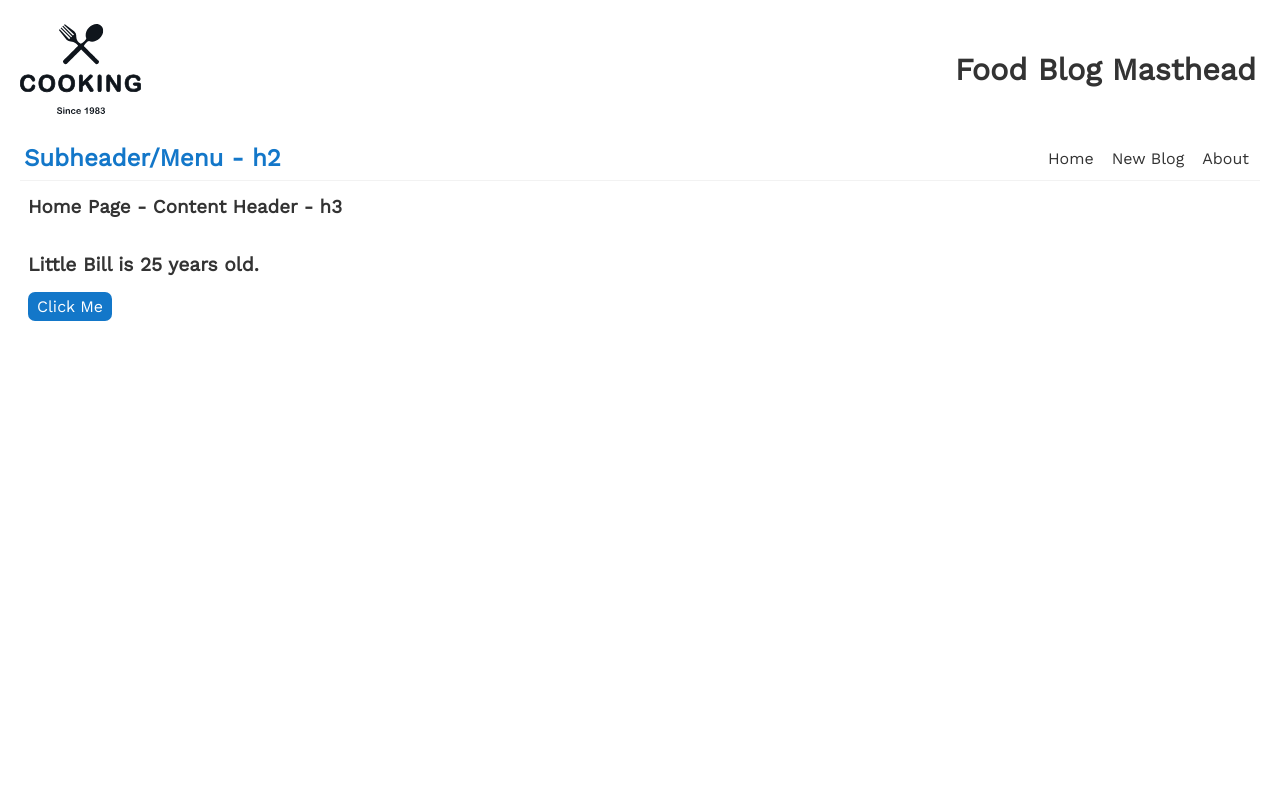
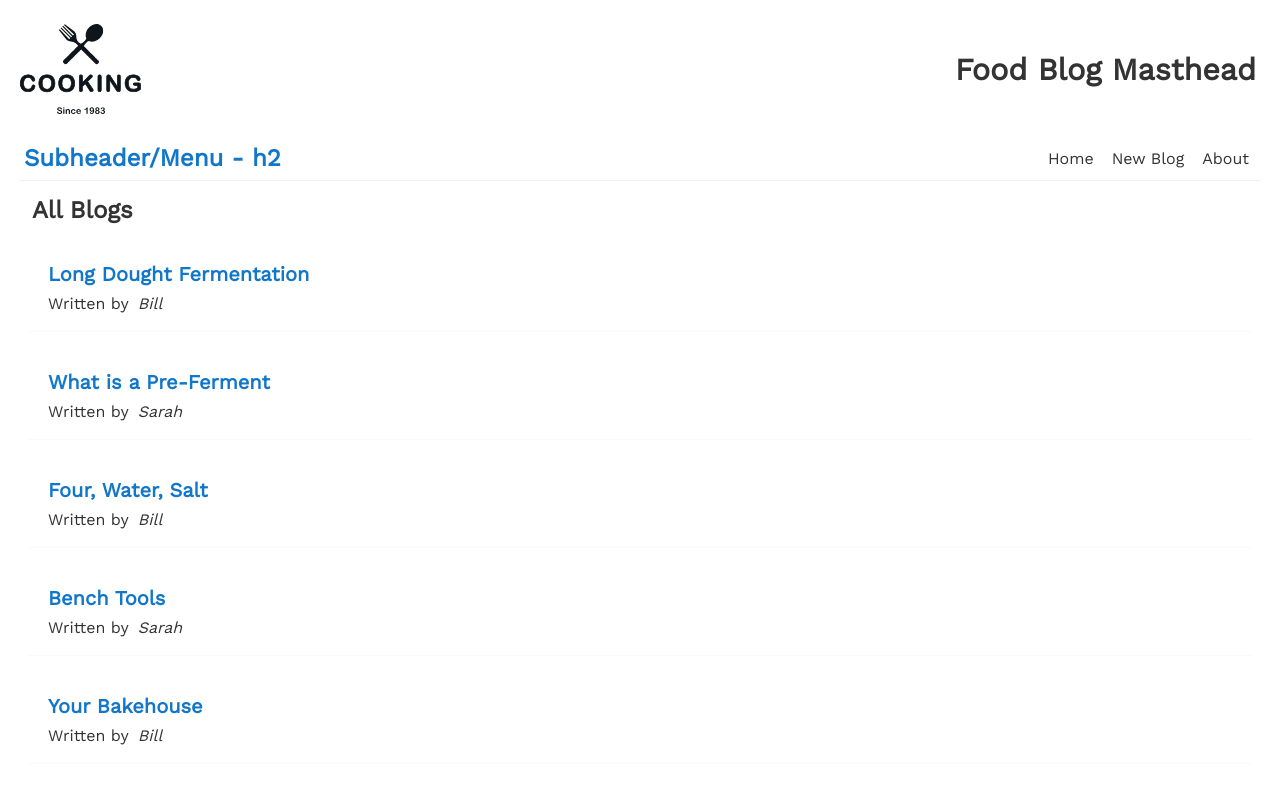
Before and after one commit to Hamberfim/dojo-blog, a React (Create React App) app: page / in a window 1280 px wide. Shown: the top 800 px of the page. Built offline with nearby package versions, Linux system fonts and the light colour scheme.

Commit message:
useState, components for seperation of concerns

```diff
--- /dev/null
+++ b/src/BlogList.js
@@ -0,0 +1,19 @@
+const BlogList = ( {blogs, title} ) => {
+    // above would be: const BlogList = (props) => {
+    // const blogs = props.blogs;
+    // const title = props.title;
+
+    return (
+        <div className="blog-list">
+            <h2>{title}</h2>
+            {blogs.map((blog) => (
+                <div className="blog-preview" key={blog.id}>
+                    <h2>{blog.title}</h2>
+                    <p>Written by <em>{blog.author}</em></p>
+                </div>
+            ))}
+        </div>
+     );
+}
+
+export default BlogList;
--- a/src/Home.js
+++ b/src/Home.js
@@ -1,28 +1,26 @@
 import {useState} from 'react';
+import BlogList from './BlogList';
 
 const Home = () => {
-    // array destructuring for useState Hook
-    const [name, setName] = useState('Little Bill');  // made reactive ( or like kockout.js it's observable)
-    // array destructuring - value = age, the set function = setAge
-    const [age, setAge] = useState(25);
-;
-    // home page button click
-    const handleClick = () => {
-        // useState array destructuring set Function Call
-        setName('Big Bill');
-        setAge(55);
-    }
-
+    const [blogs, setBlogs] = useState([
+        {id: 0, title: 'Long Dought Fermentation', copy: 'Lorem ipsum...', author: 'Bill'},
+        {id: 1, title: 'What is a Pre-Ferment', copy: 'Lorem ipsum...', author: 'Sarah'},
+        {id: 2, title: 'Four, Water, Salt', copy: 'Lorem ipsum...', author: 'Bill'},
+        {id: 3, title: 'Bench Tools', copy: 'Lorem ipsum...', author: 'Sarah'},
+        {id: 4, title: 'Your Bakehouse', copy: 'Lorem ipsum...', author: 'Bill'},
+        {id: 5, title: 'Which Stand Mixer is right for You', copy: 'Lorem ipsum...', author: 'Sarah'},
+        {id: 6, title: 'Home Milling Flour', copy: 'Lorem ipsum...', author: 'Sarah'},
+        {id: 7, title: "When to use '00' flour", copy: 'Lorem ipsum...', author: 'Sarah'},
+        {id: 8, title: 'Room Temperature Fermentation', copy: 'Lorem ipsum...', author: 'Bill'},
+        {id: 9, title: 'Stand Mixer Dough Hooks', copy: 'Lorem ipsum...', author: 'Sarah'}
+    ]);
 
     // JSX return template
     return (
         <div className="home">
-            <h3>Home Page - Content Header - h3</h3><br />
-            <p className="bigBill">{name} is {age} years old.</p>
-            {/* Button - can't invoke the function i.e., handleClick() on page load */}
-            <button className="button" onClick={handleClick}>Click Me</button>
-            <br />
-
+            <BlogList blogs={blogs} title="All Blogs" />
+            <BlogList blogs={blogs.filter((blog) => blog.author === 'Bill')} title="Bill's Blogs" />
+            <BlogList blogs={blogs.filter((blog) => blog.author === 'Sarah')} title="Sarah's Blogs" />
         </div>
      );
 }
--- a/src/index.css
+++ b/src/index.css
@@ -77,3 +77,21 @@
   font-size: larger;
   font-weight: bolder;
 }
+
+/* blog previews / list */
+.blog-preview {
+  padding: 10px 16px;
+  margin: 20px 0;
+  border-bottom: 1px solid #fafafa;
+}
+
+/* offset-x | offset-y | blur-radius | spread-radius | color - Red, Green, Blue, Alpha-Transparency */
+.blog-preview:hover {
+  box-shadow: 3px 3px 5px 3px rgba(0,0,0,0.2);
+}
+
+.blog-preview h2 {
+  font-size: 20px;
+  color: #1377c9;
+  margin-bottom: 8px;
+}
```
